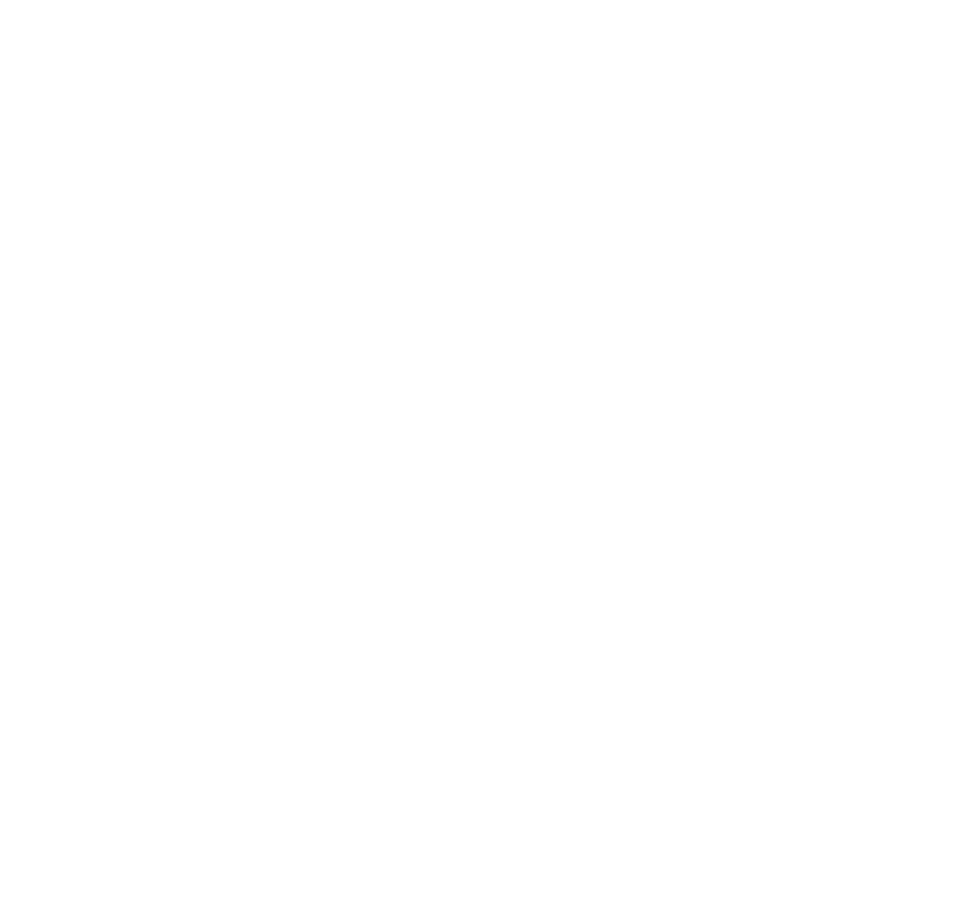
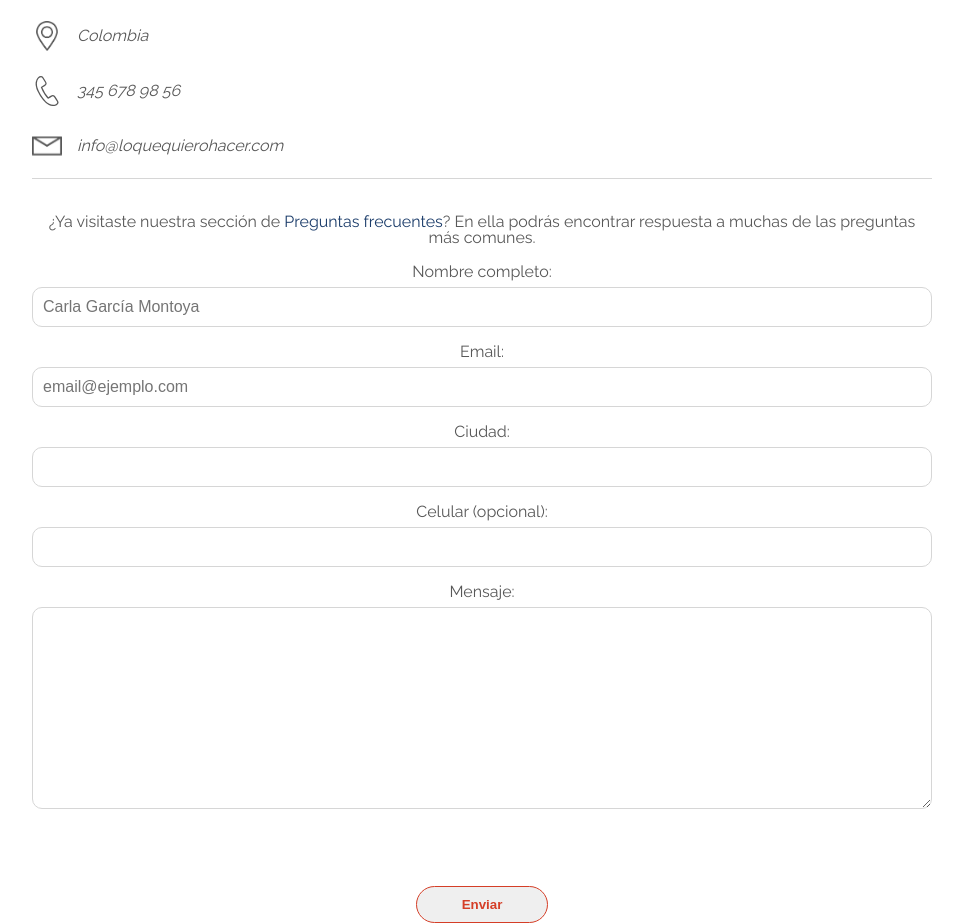
Before and after one commit to Grow-UP-Solutions/Plataforma_eventos, a React (Create React App) app in the folder client/: page / in a window 1280 px wide. Shown: the part 700-1623 px from the top of the page, without its empty margins (158-1121 px from the left). Before the commit the page ends 800 px from the top, so only its background shows below. Built offline with nearby package versions, Linux system fonts and the light colour scheme; the HTML template or start-up script is replaced by a standard one.

Commit message:
ADD Page: Contactanos

```diff
--- a/client/src/App.js
+++ b/client/src/App.js
@@ -1,11 +1,13 @@
 import React from 'react';
 import './App.css';
 import Home from './components/Home/Home';
+import Contacto from './pages/Contacto/Contacto';
 
 function App() {
   return (
     <div className="App">
       <Home />
+      <Contacto />
     </div>
   );
 }
--- a/client/src/components/CarrouselHome/CarrouselHome.jsx
+++ b/client/src/components/CarrouselHome/CarrouselHome.jsx
@@ -1,11 +1,7 @@
 import React from 'react';
 
 const CarrouselHome = () => {
-  return (
-    <div>
-      Hola
-    </div>
-  );
-}
+  return <div></div>;
+};
 
 export default CarrouselHome;
--- a/client/src/pages/Contacto/Contacto.jsx
+++ b/client/src/pages/Contacto/Contacto.jsx
@@ -9,50 +9,67 @@
     <div className={styles.pageContacto}>
       <h1 className={styles.contactoTitle}>Contáctanos</h1>
       <address className={styles.contactoAddress}>
-        <div>
-          <img src={pin} alt="pin-icon" />
+        <div className={styles.addressItem}>
+          <img className={styles.addressIcon} src={pin} alt="pin-icon" />
           <p>Colombia</p>
         </div>
-        <div>
-          <img src={phone} alt="phone-icon" />
+        <div className={styles.addressItem}>
+          <img className={styles.addressIcon} src={phone} alt="phone-icon" />
           <p>345 678 98 56</p>
         </div>
-        <div>
-          <img src={mail} alt="mail-icon" />
+        <div className={styles.addressItem}>
+          <img className={styles.addressIcon} src={mail} alt="mail-icon" />
           <p>info@loquequierohacer.com</p>
         </div>
       </address>
       <div className={styles.containerForm}>
-        <p>
-          ¿Ya visitaste nuestra sección de Preguntas frecuentes? En ella podrás
-          encontrar respuesta a muchas de las preguntas más comunes.
+        <p className={styles.info}>
+          ¿Ya visitaste nuestra sección de <a href="#"> Preguntas frecuentes</a>
+          ? En ella podrás encontrar respuesta a muchas de las preguntas más
+          comunes.
         </p>
 
         <form action="">
-          <div>
+          <div className={styles.inputContainer}>
             <label htmlFor="name">Nombre completo:</label>
-            <input type="text" id="name" placeholder="Carla García Montoya" />
+            <input
+              type="text"
+              id="name"
+              placeholder="Carla García Montoya"
+              required
+            />
           </div>
-          <div>
+          <div className={styles.inputContainer}>
             <label htmlFor="mail">Email:</label>
-            <input type="text" id="mail" placeholder="email@ejemplo.com" />
+            <input
+              type="text"
+              id="mail"
+              placeholder="email@ejemplo.com"
+              required
+            />
           </div>
-          <div>
+          <div className={styles.inputContainer}>
             <label htmlFor="city">Ciudad:</label>
-            <input type="text" id="city" />
+            <input type="text" id="city" required />
           </div>
-          <div>
-            <label htmlFor="phone">Celular:</label>
+          <div className={styles.inputContainer}>
+            <label htmlFor="phone">Celular (opcional):</label>
             <input type="text" id="phone" />
           </div>
-          <div>
+          <div className={styles.inputContainer}>
             <label htmlFor="message">Mensaje:</label>
             <textarea
               name="message"
               id="message"
               cols="30"
               rows="10"
+              required
             ></textarea>
+          </div>
+          <div className={styles.containerBtn}>
+            <button className={styles.btnForm} type="submit">
+              Enviar
+            </button>
           </div>
         </form>
       </div>
--- a/client/src/pages/Contacto/Contacto.module.css
+++ b/client/src/pages/Contacto/Contacto.module.css
@@ -0,0 +1,108 @@
+.pageContacto {
+  max-width: 90rem;
+  margin: 0 auto;
+}
+
+.contactoTitle {
+  font-size: 2.6rem;
+  font-weight: bold;
+  color: var(--color-blue);
+  margin-bottom: 2rem;
+}
+
+.contactoAddress {
+  border-bottom: 1px solid var(--color-grey-4);
+  padding-bottom: 1.7rem;
+}
+
+.addressItem {
+  display: flex;
+  align-items: center;
+  gap: 1.5rem;
+}
+
+.addressItem:not(:last-child) {
+  margin-bottom: 2.5rem;
+}
+
+.addressItem p {
+  font-size: 1.6rem;
+  color: var(--color-grey-1);
+}
+
+.addressIcon {
+  width: 3rem;
+  height: 3rem;
+}
+
+.containerForm {
+  padding-top: 1.7rem;
+}
+
+.info {
+  font-size: 1.6rem;
+  color: var(--color-grey-1);
+  margin: 1.8rem 0;
+}
+
+.info a {
+  color: var(--color-blue);
+}
+
+.inputContainer {
+  display: flex;
+  flex-direction: column;
+}
+
+.inputContainer:not(:last-child) {
+  margin-bottom: 1.7rem;
+}
+
+.inputContainer label {
+  font-size: 1.6rem;
+  color: var(--color-grey-1);
+  margin-bottom: 0.7rem;
+}
+
+.inputContainer input,
+.inputContainer textarea {
+  background-color: transparent;
+  border: 1px solid var(--color-grey-4);
+  border-radius: 1rem;
+  padding: 1rem;
+  font-size: 1.6rem;
+  color: var(--color-grey-1);
+}
+
+.inputContainer input:focus,
+.inputContainer textarea:focus {
+  outline: none;
+  border-color: 1px solid var(--color-blue);
+}
+
+.containerBtn {
+  width: 100%;
+  display: flex;
+  justify-content: center;
+}
+
+.btnForm {
+  margin-top: 6rem;
+
+  font-size: 14;
+  font-weight: bold;
+  color: var(--color-orange);
+
+  border-radius: 50rem;
+  border: 1px solid var(--color-orange);
+
+  padding: 1rem 4.5rem;
+
+  cursor: pointer;
+  transition: all 0.2s;
+}
+
+.btnForm:hover {
+  color: white;
+  background-color: var(--color-orange);
+}
```
